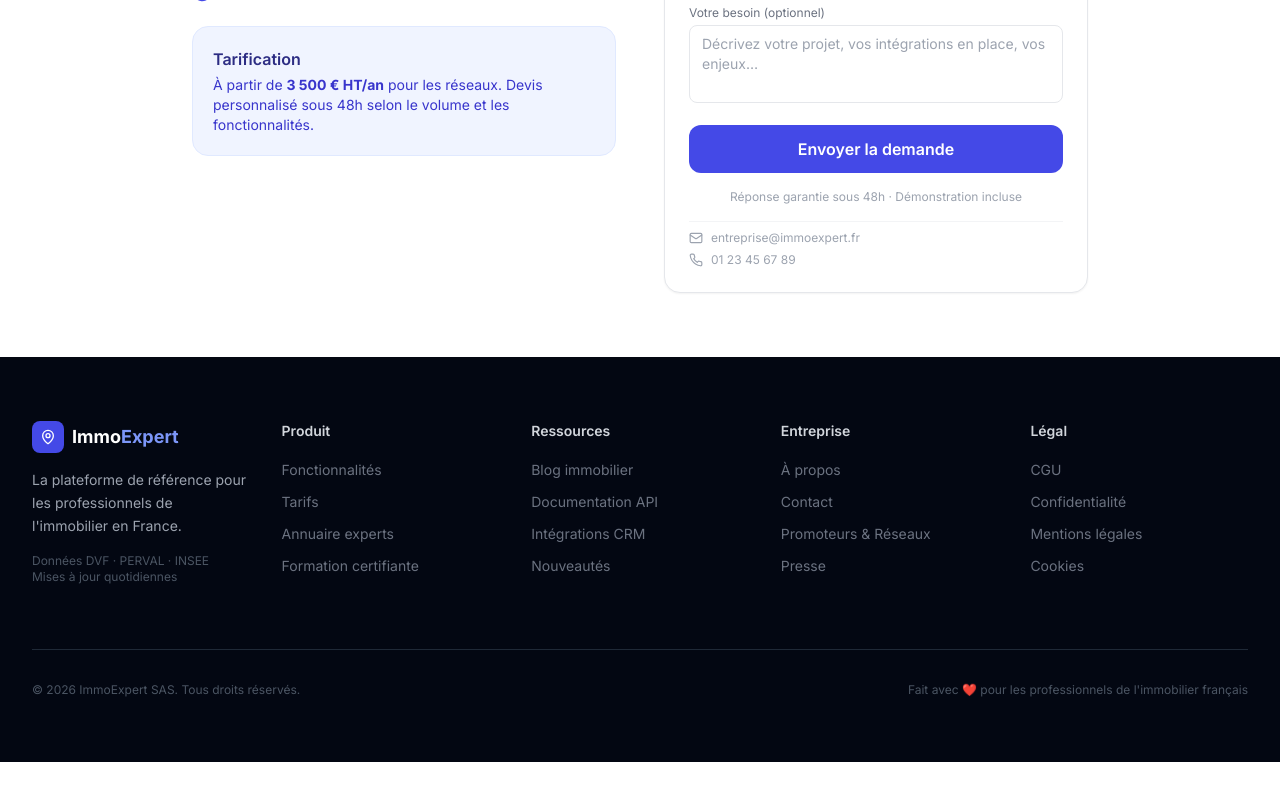
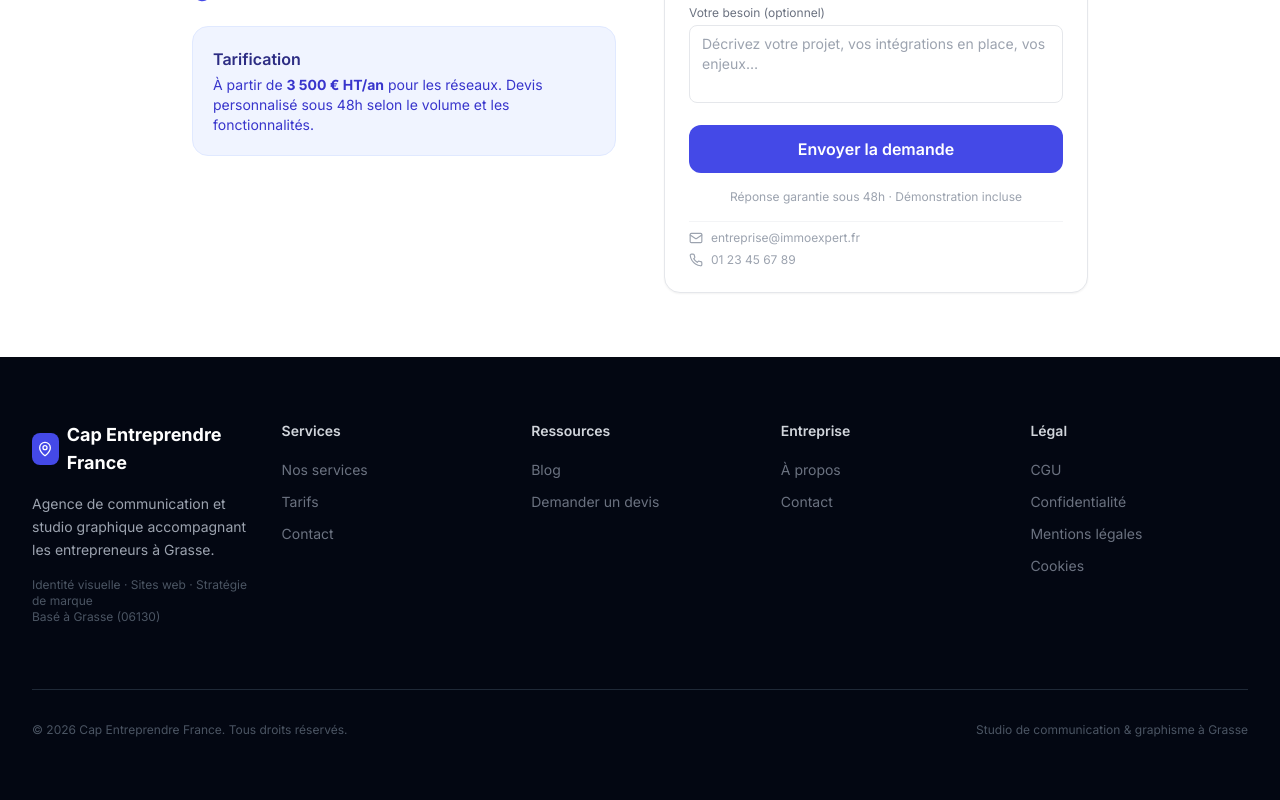
Before and after one commit to maellemolinier-hub/projet-site-pro, a Next.js app in the folder apps/web/: page /contact-entreprise in a window 1280 px wide. Shown: the part 650-1450 px from the top of the page. Before the commit the page ends 1412 px from the top, so only its background shows below. Built offline with nearby package versions, Linux system fonts and the light colour scheme.

Commit message:
feat(seo): rebrand Footer — Cap Entreprendre France

```diff
--- a/apps/web/components/marketing/Footer.tsx
+++ b/apps/web/components/marketing/Footer.tsx
@@ -2,23 +2,18 @@ import Link from "next/link";
 import { MapPin } from "lucide-react";
 
 const links = {
-  Produit: [
-    { href: "#fonctionnalites", label: "Fonctionnalités" },
+  Services: [
+    { href: "#fonctionnalites", label: "Nos services" },
     { href: "#tarifs", label: "Tarifs" },
-    { href: "/experts", label: "Annuaire experts" },
-    { href: "/formation", label: "Formation certifiante" },
+    { href: "/contact-entreprise", label: "Contact" },
   ],
   Ressources: [
-    { href: "/blog", label: "Blog immobilier" },
-    { href: "/api-docs", label: "Documentation API" },
-    { href: "/integrations", label: "Intégrations CRM" },
-    { href: "/changelog", label: "Nouveautés" },
+    { href: "/articles", label: "Blog" },
+    { href: "/contact-entreprise", label: "Demander un devis" },
   ],
   Entreprise: [
-    { href: "/a-propos", label: "À propos" },
-    { href: "/contact", label: "Contact" },
-    { href: "/promoteurs", label: "Promoteurs & Réseaux" },
-    { href: "/presse", label: "Presse" },
+    { href: "/contact-entreprise", label: "À propos" },
+    { href: "/contact-entreprise", label: "Contact" },
   ],
   Légal: [
     { href: "/cgu", label: "CGU" },
@@ -40,17 +35,16 @@ export function Footer() {
                 <MapPin className="w-4 h-4 text-white" />
               </div>
               <span className="font-bold text-lg">
-                Immo<span className="text-brand-400">Expert</span>
+                Cap Entreprendre France
               </span>
             </Link>
             <p className="text-sm text-gray-400 leading-relaxed">
-              La plateforme de référence pour les professionnels de
-              l&apos;immobilier en France.
+              Agence de communication et studio graphique accompagnant les entrepreneurs à Grasse.
             </p>
             <p className="text-xs text-gray-600">
-              Données DVF · PERVAL · INSEE
+              Identité visuelle · Sites web · Stratégie de marque
               <br />
-              Mises à jour quotidiennes
+              Basé à Grasse (06130)
             </p>
           </div>
 
@@ -78,10 +72,10 @@ export function Footer() {
 
         <div className="mt-16 pt-8 border-t border-gray-800 flex flex-col sm:flex-row justify-between items-center gap-4">
           <p className="text-xs text-gray-600">
-            © 2026 ImmoExpert SAS. Tous droits réservés.
+            © 2026 Cap Entreprendre France. Tous droits réservés.
           </p>
           <p className="text-xs text-gray-600">
-            Fait avec ❤️ pour les professionnels de l&apos;immobilier français
+            Studio de communication &amp; graphisme à Grasse
           </p>
         </div>
       </div>
```
